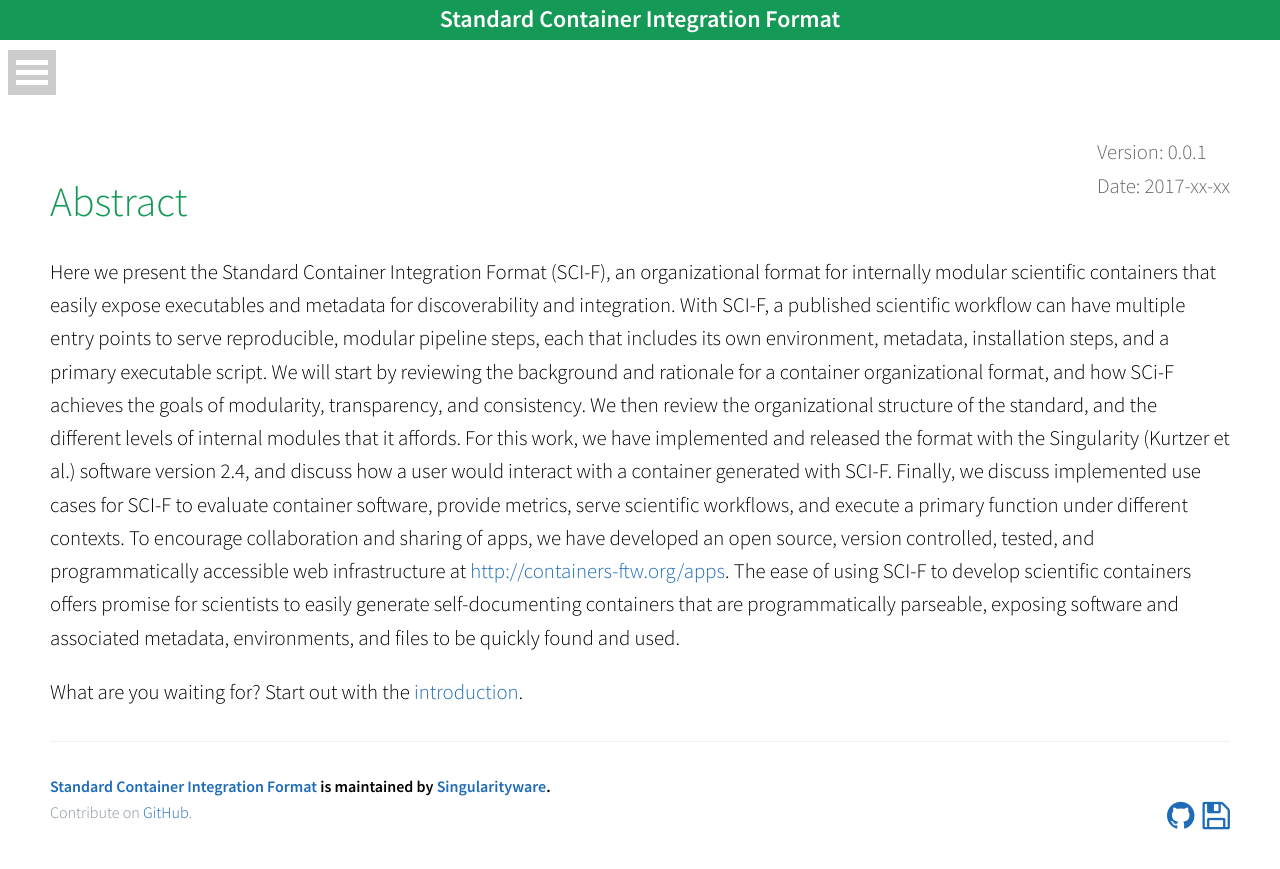
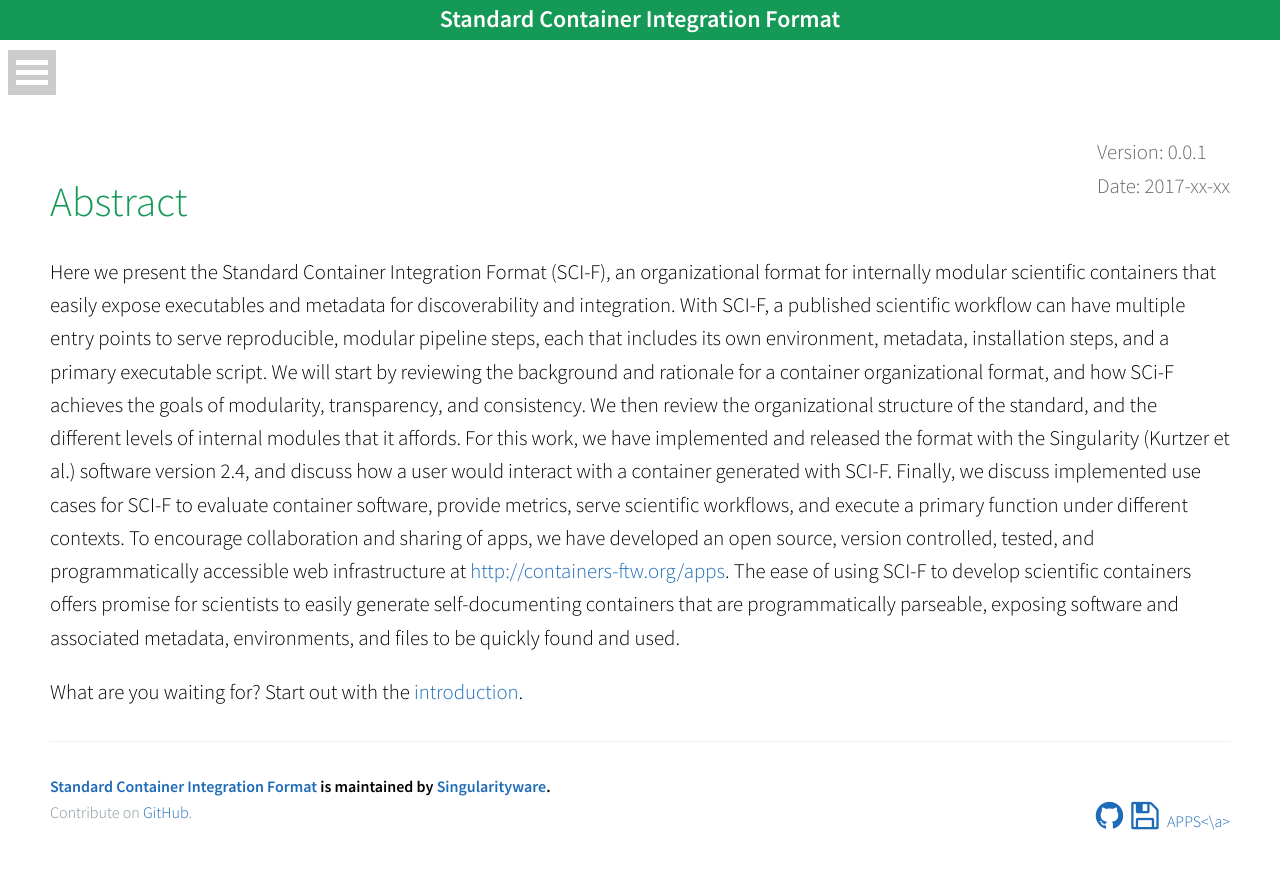
Before and after one commit to pimpim/SCI-F, a Jekyll site: the page built from docs/0-index.md, in a window 1280 px wide. Shown: the top 869 px of the page. Built offline with Jekyll 4.4.1, drawn with Linux system fonts in a browser that asks for light colours; nearby versions of some CDN libraries.

Commit message:
modified:   _includes/page-footer.html

```diff
--- a/docs/_includes/page-footer.html
+++ b/docs/_includes/page-footer.html
@@ -4,6 +4,7 @@
   <span class="site-footer-credits">Contribute on <a target="_blank" href="{{ site.github }}">GitHub</a>.</span>
   <span style="float:right">
     <a href="{{ site.github }}" target="_blank"><i style="margin-right:5px" class="fa fa-github fa-2x"></i></a>
-    <a href="/SCI-F/pdf.html" target="_blank"><i class="fa fa-save fa-2x"></i></a>
+    <a href="/SCI-F/pdf.html" target="_blank"><i style="margin-right:5px" class="fa fa-save fa-2x"></i></a>
+    <a href="https://containers-ftw.github.io/apps/">APPS<\a>
   </span>
 </footer>
```
